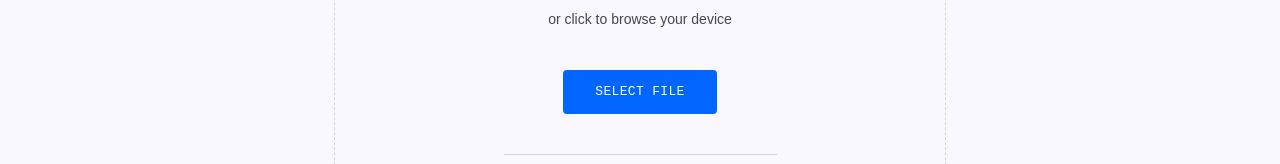
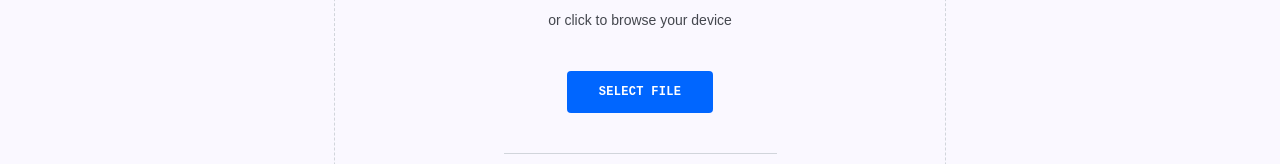
Before and after one commit to nvn0x33/karasub-web, a React (Vite) app in the folder client/: page / in a window 1280 px wide. Shown: the part 430-594 px from the top of the page. Built offline with nearby package versions, Linux system fonts and the light colour scheme.

Commit message:
fix: improve padding for primary button

```diff
--- a/client/src/components/PrimaryButton.tsx
+++ b/client/src/components/PrimaryButton.tsx
@@ -1,7 +1,7 @@
 export default function PrimaryButton({ text, handleClick, ...props }) {
     return (
         <button
-            className="bg-primary py-3 px-8  rounded text-white text-mono-code tracking-wide font-mono text-center"
+            className="bg-primary py-3 px-8 rounded text-white text-mono-label font-bold tracking-wide font-mono text-center"
             onClick={handleClick}
             {...props}
         >
--- a/client/src/pages/SubtitleConfig.tsx
+++ b/client/src/pages/SubtitleConfig.tsx
@@ -58,6 +58,7 @@ export default function SubtitleConfig() {
                 <PrimaryButton
                     text="GENERATE VIDEO"
                     handleClick={uploadConfig}
+                    style={{ paddingInline: 0 }}
                 />
             </div>
             <div className="image-preview"></div>
```
